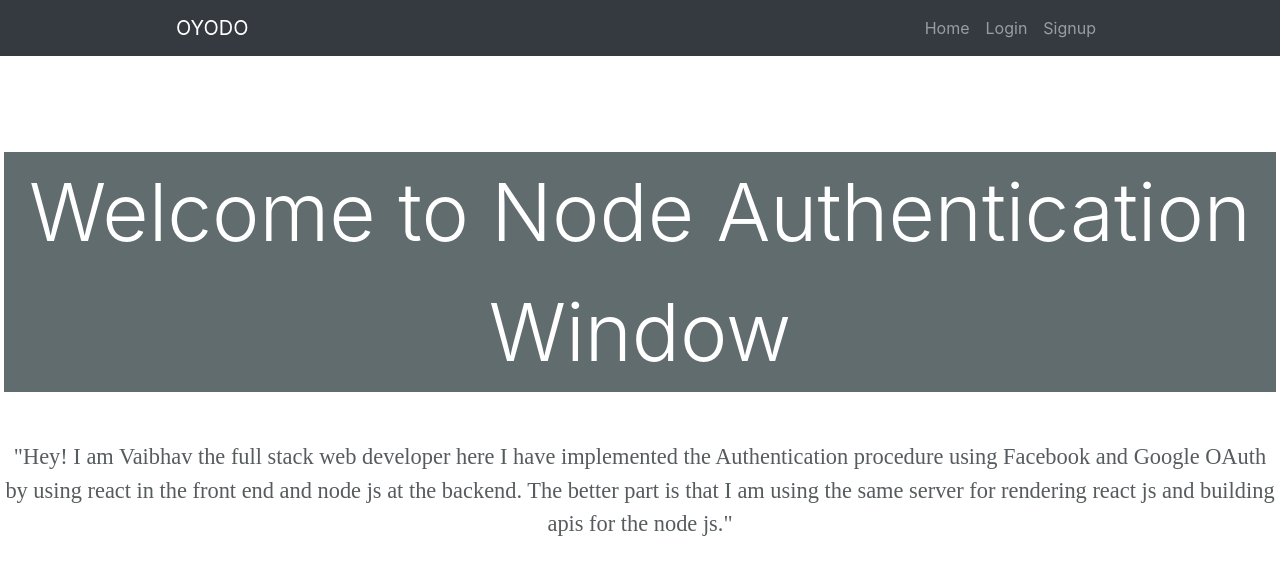
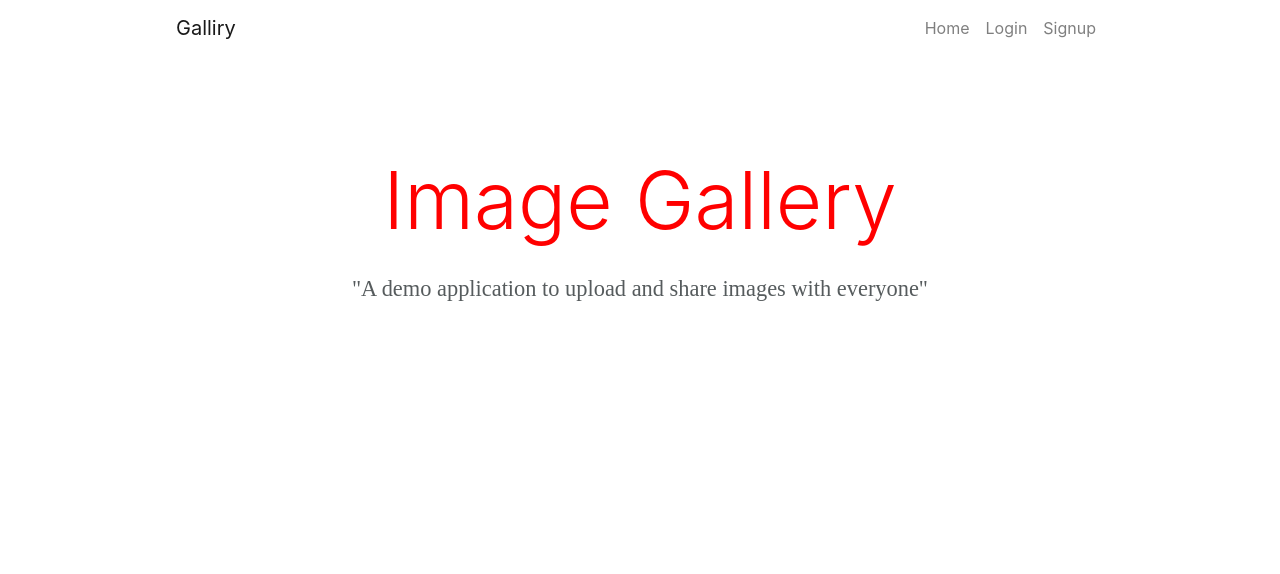
Before and after one commit to vaibhav269/imageGallery, a React app: page / in a window 1280 px wide. Built offline with nearby package versions, Linux system fonts and the light colour scheme.

Commit message:
minor design changes

```diff
--- a/src/css/home.css
+++ b/src/css/home.css
@@ -9,8 +9,7 @@
     font-size:500%;
     font-family: -apple-system, BlinkMacSystemFont, 'Segoe UI', Roboto, Oxygen, Ubuntu, Cantarell, 'Open Sans', 'Helvetica Neue', sans-serif;
     font-weight: 300;
-    background-color:#616C6F;
-    color:white;
+    color:#f00;
 }
 
 /* Extra small devices (portrait phones, less than 576px) */
--- a/src/js/components/Home.js
+++ b/src/js/components/Home.js
@@ -9,13 +9,9 @@ class Home extends Component{
     render(){
         return(
             <div className="col-12 p-1 mt-lg-5 pt-5">
-                <div className="text-center heading-custom w-100">Welcome to Node Authentication Window</div>
-                <blockquote className="text-center pt-5 blockquote-custom">
-                    <p>
-                        "Hey! I am Vaibhav the full stack web developer here I have implemented the Authentication procedure using Facebook and Google OAuth by using react in the front end
-                        and node js at the backend. The better part is that I am using the same server for rendering react js and building apis
-                        for the node js."
-                    </p>
+                <h2 className="text-center heading-custom w-100">Image Gallery</h2>
+                <blockquote className="text-center pt-3 blockquote-custom">
+                        "A demo application to upload and share images with everyone"
                 </blockquote>
             </div>
         )
--- a/src/js/components/ImagesGallery.js
+++ b/src/js/components/ImagesGallery.js
@@ -113,8 +113,10 @@ class Images extends Component{
                         )
                     })
                 }
+
+                <hr />
                 <div className = "text-center">
-                    <button className = "btn btn-success btn-lg" onClick = { this.getImages }>Load More</button>
+                    <button className = "btn btn-link" style = {{cursor:'pointer'}} onClick = { this.getImages }>Load More</button>
                 </div>
             </div>
         )
--- a/src/js/components/Nav.js
+++ b/src/js/components/Nav.js
@@ -9,7 +9,7 @@ class Nav extends Component{
 
                  <nav className="navbar navbar-dark navbar-expand-lg bg-dark" >
 
-                    <Link to = '/' className="navbar-brand" style={{outline:"none"}} >Node Auth</Link>
+                    <Link to = '/' className="navbar-brand" style={{outline:"none"}} > Galliry </Link>
 
                     <button style={{outline:"none",cursor:"pointer"}} className="navbar-toggler" type="button" data-toggle="collapse" data-target="#collapsibleNavbar">
                         <span className="navbar-toggler-icon"></span>
--- a/src/js/components/NavRight.js
+++ b/src/js/components/NavRight.js
@@ -5,10 +5,10 @@ class Nav extends Component{
     render(){
         let {navRouteData,navButtonData} = this.props;
         return(
-            <div className="w-100 bg-dark d-flex justify-content-center">
+            <div className="w-100 d-flex justify-content-center">
 
-                <nav className="navbar navbar-dark navbar-expand-lg bg-dark w-75">
-                    <Link to = '/' className="navbar-brand" style={{outline:"none"}} > OYODO </Link>
+                <nav className="navbar navbar-light navbar-expand-lg w-75">
+                    <Link to = '/' className="navbar-brand" style={{outline:"none"}} > Galliry </Link>
 
                     <button style={{outline:"none",cursor:"pointer"}} className="navbar-toggler" type="button" data-toggle="collapse" data-target="#collapsibleNavbar">
                         <span className="navbar-toggler-icon"></span>
```
Also changed, not shown: server/app/routes/api/imageUpload.js (+8 -4 lines), 1 other file.
